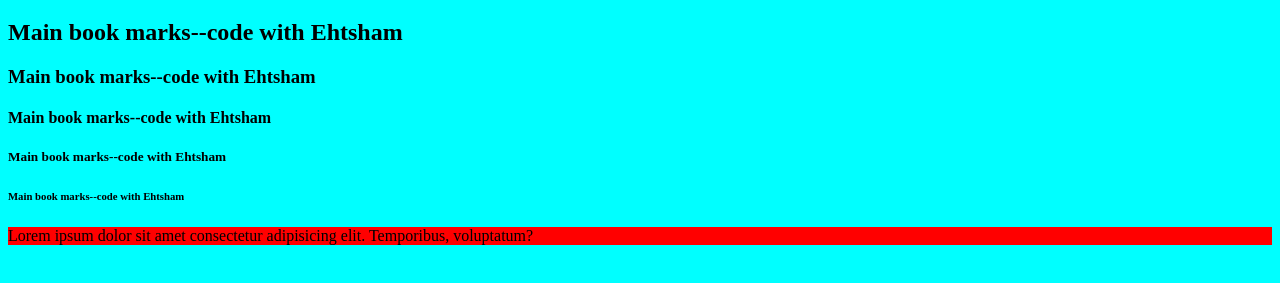
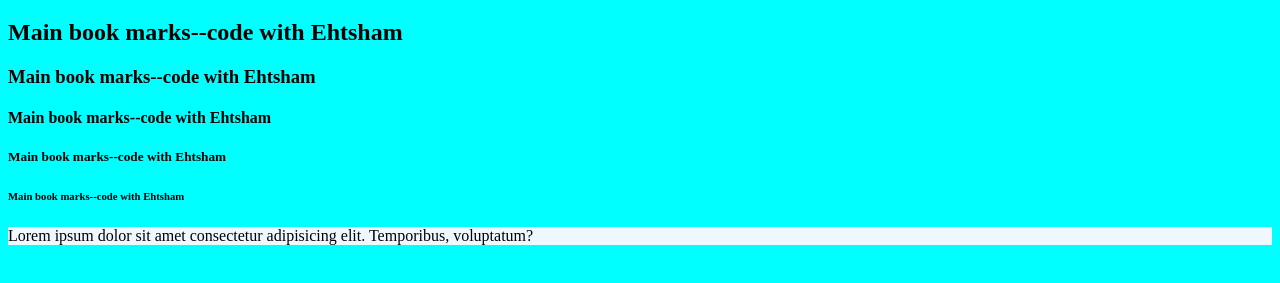
Before and after one commit to Ehtisham-jutt/web-development, a plain HTML site: page index.html in a window 1280 px wide. Shown: the part 61-344 px from the top of the page. Drawn offline with Linux system fonts and the light colour scheme.

Commit message:
Add files via upload

```diff
--- a/index.html
+++ b/index.html
@@ -13,7 +13,7 @@
 <h4>Main book marks--code with Ehtsham</h4>
 <h5>Main book marks--code with Ehtsham</h5>
 <h6>Main book marks--code with Ehtsham</h6>
-<p style="background-color:red;">Lorem ipsum dolor sit amet consectetur adipisicing elit. Temporibus, voluptatum?
+<p style="background-color:aliceblue;">Lorem ipsum dolor sit amet consectetur adipisicing elit. Temporibus, voluptatum?
 </p>
 
 </body>
```
